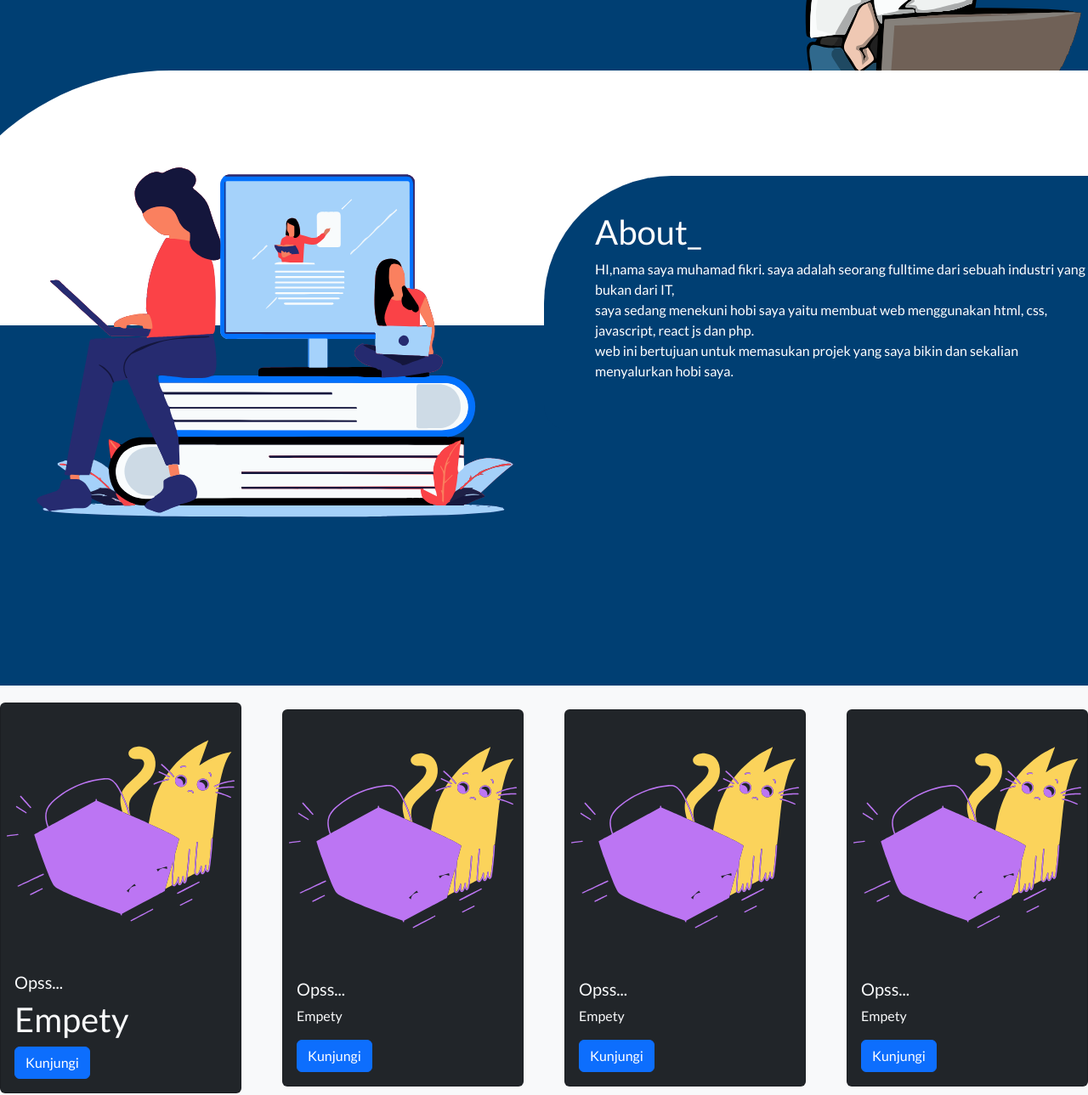
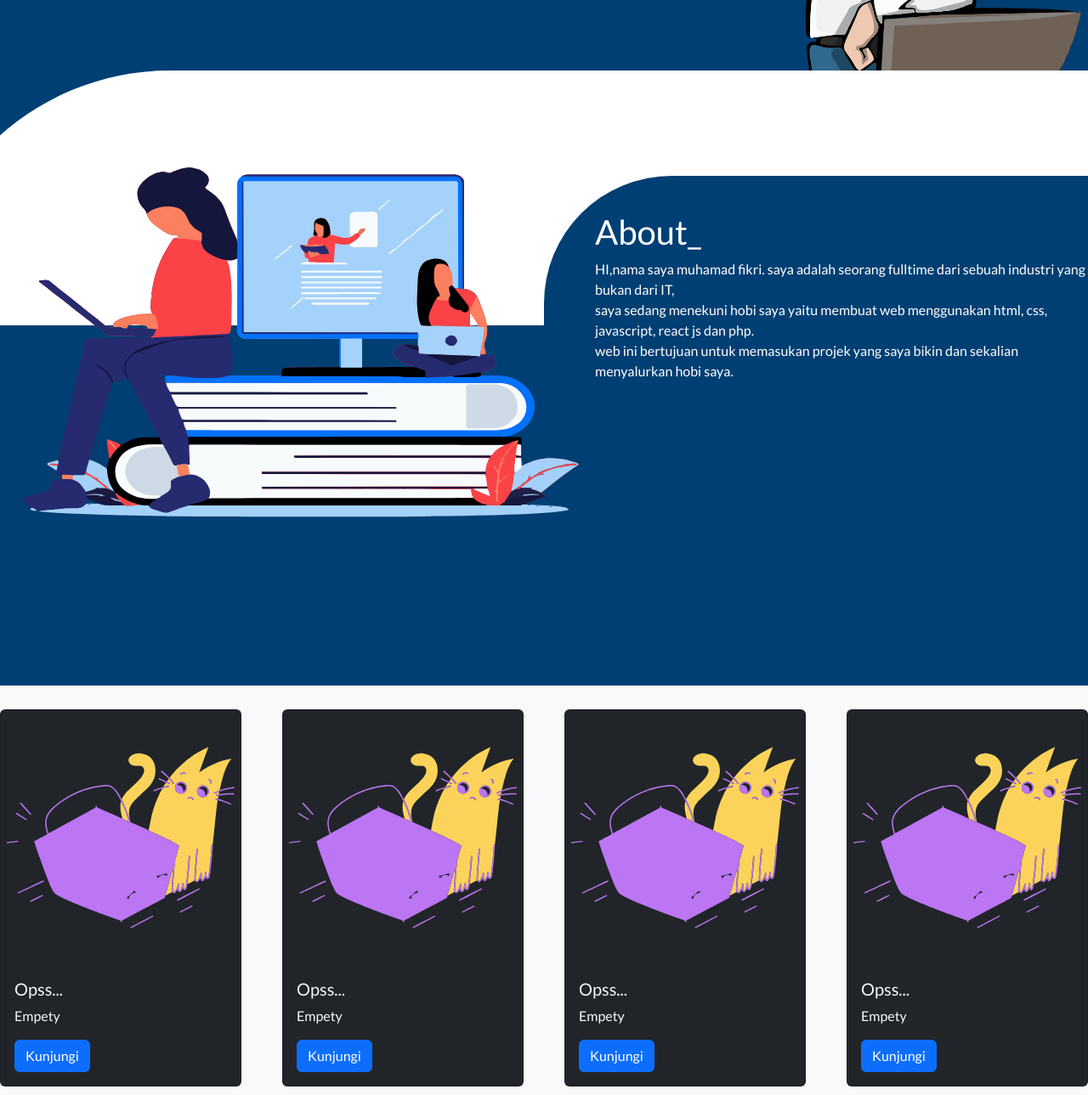
Before and after one commit to fkr343/tewwwww, a plain HTML site: page index.html in a window 1280 px wide. Shown: the part 589-1878 px from the top of the page at 85% size. Drawn offline with nearby package versions, Linux system fonts and the light colour scheme; a script that the page names is missing.

Commit message:
Add files via upload

```diff
--- a/index.html
+++ b/index.html
@@ -65,7 +65,8 @@
         </p>
       </div>
       <div class="col-6 text-center" id="img2">
-        <img src="/about.svg"
+        <img src="/about.svg" alt="image-about"
+        width="700px"
         height="600px">
       </div>
     </section>
@@ -74,9 +75,9 @@
         <img src="/empety.svg" width="600px"height="300px" class="card-img-top" alt="image-empety">
         <div class="card-body">
           <h5 class="card-title">Opss...</h5>
-          <h1 class="card-text">
+          <p class="card-text">
             Empety
-          </h1>
+          </p>
           <a href="index.html" class="btn btn-primary">Kunjungi</a>
         </div>
       </div>
```
